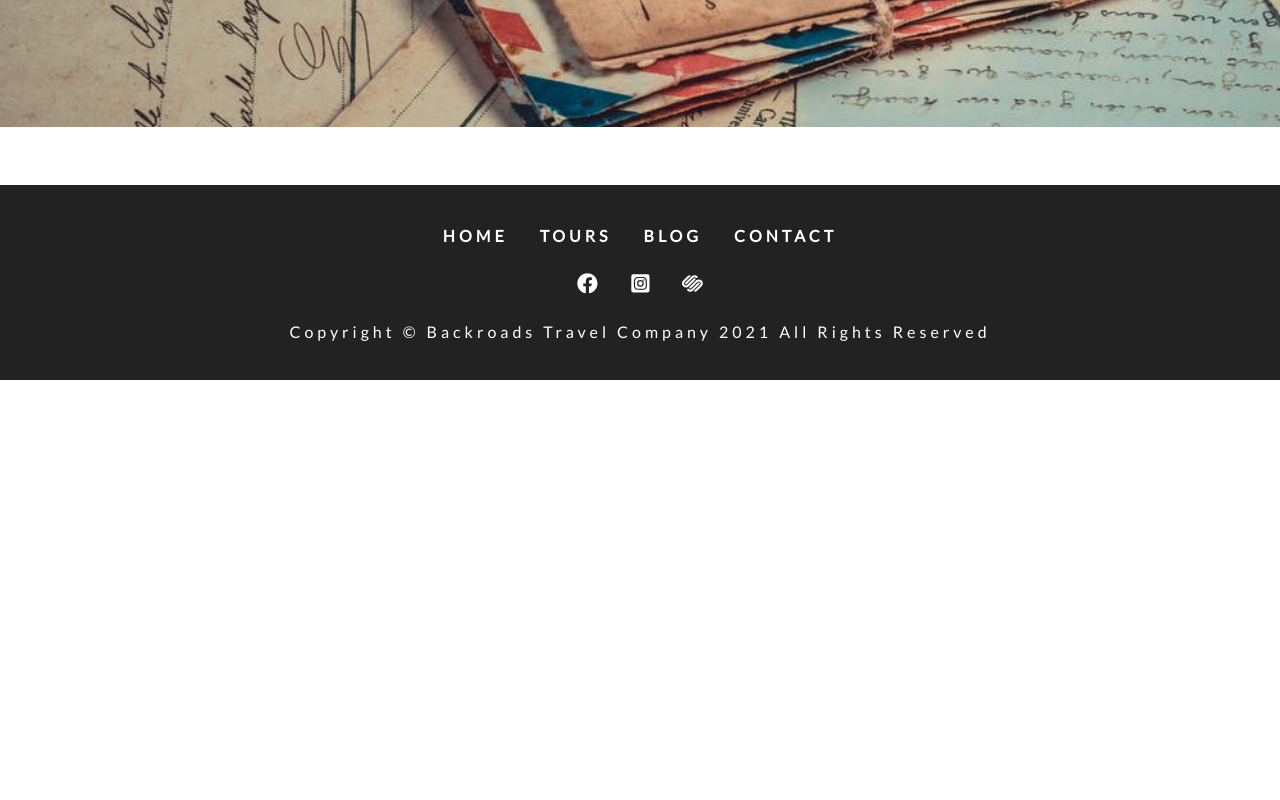
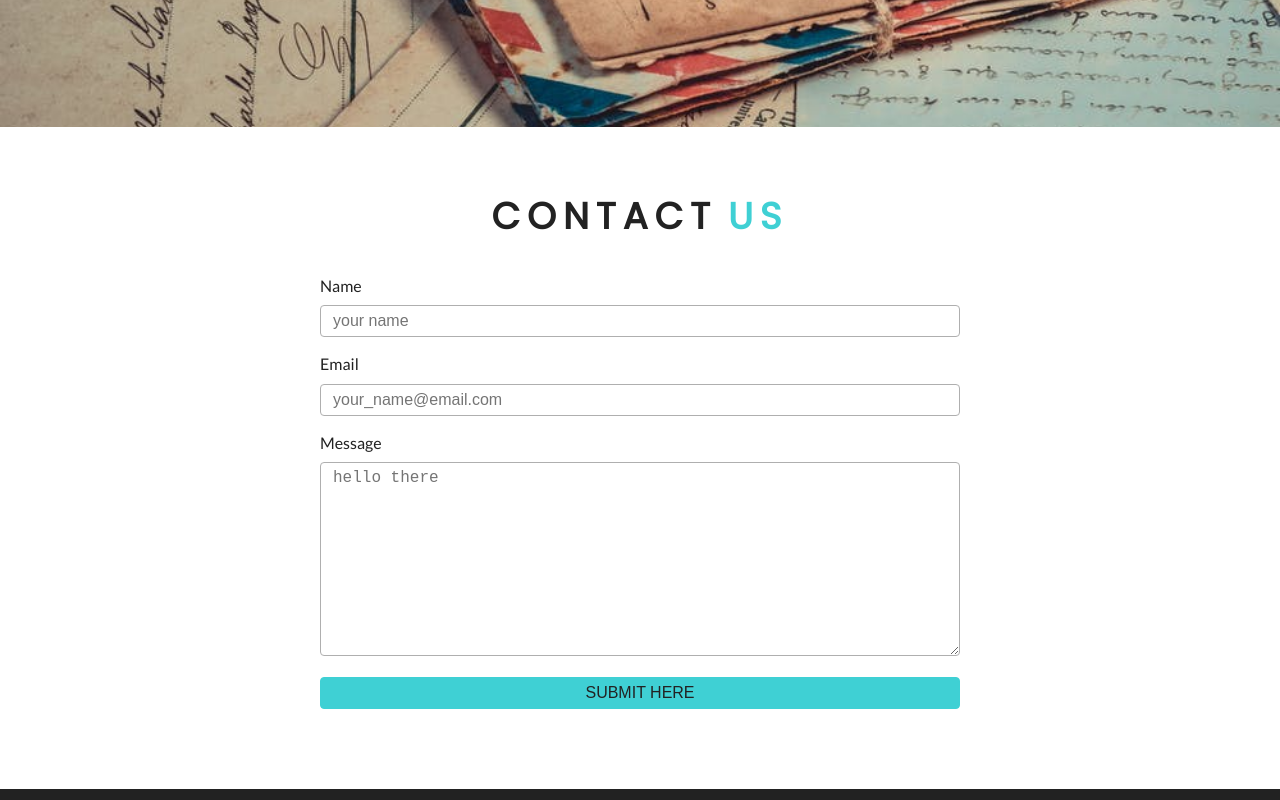
Before and after one commit to daniriian/backroads, a Gatsby site: page /contact in a window 1280 px wide. Shown: the part 420-1220 px from the top of the page. Before the commit the page ends 800 px from the top, so only its background shows below. Built offline with nearby package versions, Linux system fonts and the light colour scheme; Gatsby itself is replaced by a stand-in of ours.

```diff
--- a/gatsby-config.js
+++ b/gatsby-config.js
@@ -3,6 +3,9 @@
  *
  * See: https://www.gatsbyjs.com/docs/gatsby-config/
  */
+require("dotenv").config({
+  path: `.env.${process.env.NODE_ENV}`,
+})
 
 module.exports = {
   /* Your site config here */
@@ -25,5 +28,13 @@
     `gatsby-transformer-sharp`,
     `gatsby-plugin-sharp`,
     `gatsby-plugin-transition-link`,
+    {
+      resolve: `gatsby-source-contentful`,
+      options: {
+        spaceId: process.env.CONTENTFUL_SPACE_ID,
+        // Learn about environment variables: https://gatsby.dev/env-vars
+        accessToken: process.env.CONTENTFUL_ACCESS_TOKEN,
+      },
+    },
   ],
 }
--- a/package.json
+++ b/package.json
@@ -15,6 +15,7 @@
   },
   "dependencies": {
     "babel-plugin-styled-components": "^1.12.0",
+    "dotenv": "^8.2.0",
     "gatsby": "^2.31.1",
     "gatsby-background-image": "^1.4.0",
     "gatsby-image": "^2.10.0",
@@ -22,6 +23,7 @@
     "gatsby-plugin-sharp": "^2.13.4",
     "gatsby-plugin-styled-components": "^3.9.0",
     "gatsby-plugin-transition-link": "^1.20.5",
+    "gatsby-source-contentful": "^4.5.3",
     "gatsby-source-filesystem": "^2.10.0",
     "gatsby-transformer-sharp": "^2.11.0",
     "gsap": "^3.6.0",
--- /dev/null
+++ b/src/components/Contact/Contact.js
@@ -0,0 +1,58 @@
+import React from "react"
+import Title from "../Title"
+import styles from "../../css/contact.module.css"
+
+const Contact = () => {
+  return (
+    <section className={styles.contact}>
+      <Title title="contact" subtitle="us"></Title>
+      <div className={styles.center}>
+        <form
+          className={styles.form}
+          action="https://formspree.io/f/mleovgaj"
+          method="POST"
+        >
+          <div>
+            <label htmlFor="name">Name</label>
+            <input
+              type="text"
+              name="name"
+              id="name"
+              className={styles.formControl}
+              placeholder="your name"
+            ></input>
+          </div>
+          <div>
+            <label htmlFor="email">Email</label>
+            <input
+              type="email"
+              name="email"
+              id="email"
+              className={styles.formControl}
+              placeholder="your_name@email.com"
+            ></input>
+          </div>
+          <div>
+            <label htmlFor="message">Message</label>
+            <textarea
+              name="message"
+              id="message"
+              rows="10"
+              className={styles.formControl}
+              placeholder="hello there"
+            ></textarea>
+          </div>
+          <div>
+            <input
+              type="submit"
+              value="submit here"
+              className={styles.submit}
+            ></input>
+          </div>
+        </form>
+      </div>
+    </section>
+  )
+}
+
+export default Contact
--- a/src/components/Navbar.js
+++ b/src/components/Navbar.js
@@ -1,5 +1,6 @@
 import React, { useState } from "react"
 import AniLink from "gatsby-plugin-transition-link/AniLink"
+// import TransitionLink from 'gatsby-plugin-transition-link'
 
 import links from "../constants/links"
 import socialIcons from "../constants/social-icons"
--- /dev/null
+++ b/src/css/contact.module.css
@@ -0,0 +1,40 @@
+.contact {
+  padding: 4rem 0;
+}
+.center {
+  width: 80vw;
+  margin: 0 auto;
+}
+@media screen and (min-width: 992px) {
+  .center {
+    width: 50vw;
+    margin: 0 auto;
+  }
+}
+label {
+  text-transform: capitalize;
+  display: block;
+  margin-bottom: 0.5rem;
+}
+.formControl,
+.submit {
+  width: 100%;
+  font-size: 1rem;
+  margin-bottom: 1rem;
+  padding: 0.375rem 0.75rem;
+  border: 1px solid var(--darkGrey);
+  border-radius: 0.25rem;
+}
+.submit {
+  background-color: var(--primaryColor);
+  border-color: var(--primaryColor);
+  text-transform: uppercase;
+  color: var(--mainBlack);
+  transition: var(--mainTransition);
+  cursor: pointer;
+}
+.submit:hover {
+  background: var(--darkGrey);
+  color: var(--mainWhite);
+  border-color: var(--darkGrey);
+}
--- a/src/pages/contact.js
+++ b/src/pages/contact.js
@@ -4,10 +4,13 @@
 import StyledHero from "../components/StyledHero"
 import { graphql } from "gatsby"
 
+import Contact from "../components/Contact/Contact"
+
 const contact = ({ data }) => {
   return (
     <Layout>
       <StyledHero img={data.contactBcg.childImageSharp.fluid} />
+      <Contact />
     </Layout>
   )
 }
```
Also changed, not shown: 2 other files.
